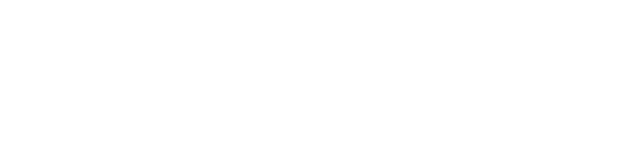
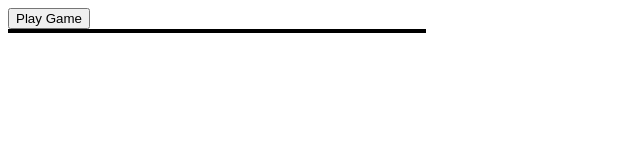
Before and after one commit to RaviP14/battleship, a plain HTML site: page index.html in a window 1280 px wide. Shown: the whole page, without its empty margins (0-640 px from the left). Drawn offline with Linux system fonts and the light colour scheme.

Commit message:
Added function to display both players & computers grid.

```diff
--- a/index.html
+++ b/index.html
@@ -5,6 +5,18 @@
     <title>Battleship</title>
     <meta charset="UTF-8" />
   </head>
-  <body></body>
+  <body>
+    <div>
+      <button id="playGame">Play Game</button>
+      <div id="grids">
+        <div id="gridDivP">
+          <div id="playersGrid"></div>
+        </div>
+        <div id="gridDivC">
+          <div id="computersGrid"></div>
+        </div>
+      </div>
+    </div>
+  </body>
   <script src="./main.js"></script>
 </html>
--- a/style.css
+++ b/style.css
@@ -0,0 +1,19 @@
+:root {
+  --grid-cols: 1;
+  --grid-rows: 1;
+}
+
+#playersGrid,
+#computersGrid {
+  display: grid;
+  grid-template-rows: repeat(var(--grid-rows), 1fr);
+  grid-template-columns: repeat(var(--grid-cols), 1fr);
+  border: 1px solid black;
+  max-width: 416px;
+}
+
+.gridSqaure {
+  border: 1px solid black;
+  line-height: 0;
+  width: 100%;
+}
```
